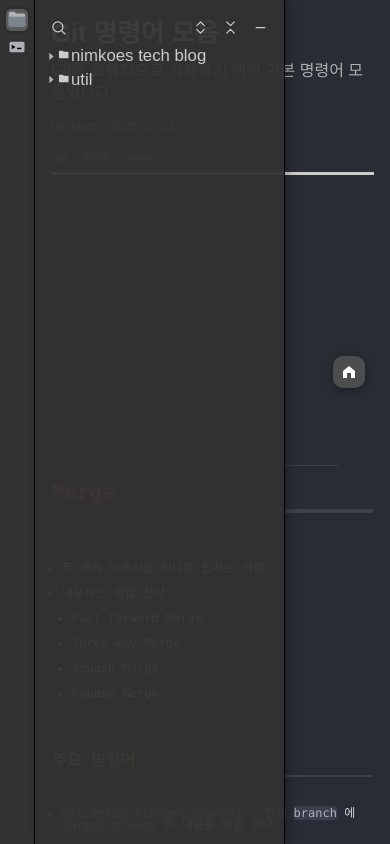
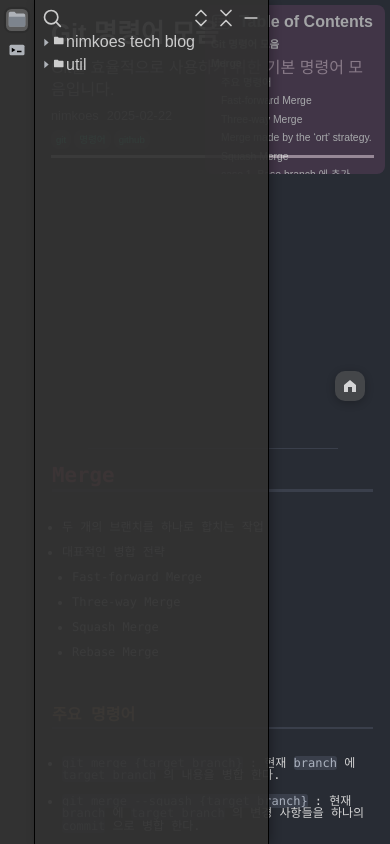
Before and after one commit to nimkoes/tech-blog, a Next.js app: page /tech-blog/post/0001250302-git in a window 390 px wide. Both pictures are taken after a click on the button 17 px from the left and 20 px from the top of the page. Built offline with nearby package versions, Linux system fonts and the light colour scheme.

Commit message:
반응형 scss 값 조정

```diff
--- a/src/app/post/[slug]/PostHeader.module.scss
+++ b/src/app/post/[slug]/PostHeader.module.scss
@@ -7,13 +7,13 @@
 .title {
   color: #ffffff !important;
   border-bottom: 0 !important;
-  font-size: 2.6rem !important;
+  font-size: 3rem !important;
   font-weight: bold;
   margin-bottom: 8px;
 }
 
 .description {
-  font-size: 1.3rem;
+  font-size: 2rem;
   color: #b0b0b0;
   margin-bottom: 12px;
 }
@@ -21,7 +21,7 @@
 .meta {
   display: flex;
   gap: 10px;
-  font-size: 1rem;
+  font-size: 1.3rem;
   color: #aaaaaa;
   margin-bottom: 12px;
 }
@@ -37,7 +37,7 @@
   color: #4af6b6;
   padding: 3px 5px;
   border-radius: 8px;
-  font-size: 0.85rem;
+  font-size: 1rem;
 }
 
 ////////////////////////////////////////////////////////////////////////////////
@@ -45,21 +45,35 @@
 ////////////////////////////////////////////////////////////////////////////////
 @media screen and (max-width: 1024px) {
   .postHeader {
+    padding-bottom: 0.8rem;
+    border-bottom: 2px solid #cccccc;
+    margin-bottom: 2rem;
   }
 
   .title {
+    font-size: 2rem !important;
+    margin-bottom: 5px;
   }
 
   .description {
+    font-size: 1.3rem;
+    margin-bottom: 5px;
   }
 
   .meta {
+    gap: 8px;
+    font-size: 1rem;
+    margin-bottom: 5px;
   }
 
   .tags {
+    gap: 3px;
   }
 
   .tag {
+    padding: 3px 5px;
+    border-radius: 8px;
+    font-size: 0.7rem;
   }
 }
 
--- a/src/app/post/[slug]/page.module.scss
+++ b/src/app/post/[slug]/page.module.scss
@@ -4,7 +4,7 @@
   max-width: 100%;
   padding: 13px 14px;
   color: #d4d4d4;
-  font-size: 0.8rem;
+  font-size: 1.2rem;
   line-height: 1.2;
   font-family: "JetBrains Mono", "Fira Code", "Consolas", "Menlo", "monospace";
   white-space: pre-wrap;
@@ -16,7 +16,7 @@
   font-size: 1.6rem;
   font-weight: bold;
   color: #e06c75;
-  border-bottom: 4px solid #3a3f4b;
+  border-bottom: 3px solid #3a3f4b;
   padding-bottom: 6px;
   margin-bottom: 23px;
 }
@@ -48,7 +48,7 @@
   padding: 12px;
   border-radius: 6px;
   overflow-x: auto;
-  font-size: 0.85rem;
+  font-size: 1.1rem;
   color: #ffffff;
   line-height: 1.35;
 }
@@ -106,34 +106,45 @@
 // tablet
 ////////////////////////////////////////////////////////////////////////////////
 @media screen and (max-width: 1024px) {
+  /* Markdown 스타일 */
   .markdown {
+    padding: 10px 10px;
+    font-size: 0.9rem;
+    line-height: 1.2;
   }
 
+  /* 제목 스타일 */
   .markdown h1 {
+    border-bottom: 3px solid #3a3f4b;
+    padding-bottom: 3px;
+    margin-bottom: 3px;
   }
 
   .markdown h2 {
+    border-bottom: 2px solid #3a3f4b;
+    padding-bottom: 3px;
+    margin-top: 10px;
+    margin-bottom: 3px;
   }
 
+  /* 목록 스타일 */
   .markdown ul {
+    padding-left: 12px;
   }
 
   .markdown ol {
+    padding-left: 12px;
   }
 
+  /* 코드 블록 스타일 */
   .markdown pre {
-  }
-
-  .markdown code {
-  }
-
-  .markdown pre code {
-  }
-
-  .markdown blockquote {
+    padding: 10px;
+    font-size: 0.9rem;
+    line-height: 1.25;
   }
 
   .markdown img {
+    max-width: 60%; /* 부모 컨테이너 기준으로 최대 크기 조정 */
   }
 }
 
--- a/src/components/CategoryView/CategoryControl/CategoryControl.module.scss
+++ b/src/components/CategoryView/CategoryControl/CategoryControl.module.scss
@@ -1,6 +1,6 @@
 /* 컨트롤 전체 레이아웃 */
 .categoryControl {
-  padding: 5px;
+  padding: 10px;
 }
 
 /* 버튼과 검색창을 같은 줄에 배치 */
@@ -8,8 +8,8 @@
   display: flex;
   justify-content: space-between;
   align-items: center;
-  opacity: 1;
-  transition: opacity 0.3s ease-in-out;
+  opacity: 0;
+  transition: opacity 0.2s ease-in-out;
 
   .categoryControl:hover & {
     opacity: 1;
@@ -39,7 +39,7 @@
   color: white;
   padding: 5px;
   margin-right: 10px;
-  border-radius: 3px;
+  border-radius: 10px;
   width: 0;
   opacity: 0;
   transition: all 0.3s ease;
@@ -66,13 +66,51 @@
 /* 버튼 그룹을 오른쪽 정렬 */
 .actionButtons {
   display: flex;
-  gap: 5px;
+  gap: 1rem;
 }
 
 ////////////////////////////////////////////////////////////////////////////////
 // tablet
 ////////////////////////////////////////////////////////////////////////////////
 @media screen and (max-width: 1024px) {
+  /* 컨트롤 전체 레이아웃 */
+  .categoryControl {
+    padding: 5px;
+  }
+
+  /* 버튼과 검색창을 같은 줄에 배치 */
+  .controls {
+    opacity: 0;
+
+    .categoryControl:hover & {
+      opacity: 1;
+    }
+  }
+
+  /* 아이콘 버튼 (돋보기, 폴더 열기/닫기 등) */
+  .iconButton {
+    padding: 1px;
+  }
+
+  /* 검색 입력창 (돋보기 클릭 전에는 숨김) */
+  .searchInput {
+    padding: 3px;
+    margin-right: 5px;
+    opacity: 0;
+    font-size: 13px;
+
+    &:focus {
+      outline: none;
+      background: #555;
+      font-size: 13px;
+    }
+  }
+
+  /* 버튼 그룹을 오른쪽 정렬 */
+  .actionButtons {
+    display: flex;
+    gap: 0.2rem;
+  }
 }
 
 ////////////////////////////////////////////////////////////////////////////////
@@ -87,15 +125,15 @@
     opacity: 1;
   }
 
+  /* 아이콘 버튼 (돋보기, 폴더 열기/닫기 등) */
+  .iconButton {
+    padding: 1px;
+  }
+
   .searchInput {
     &.searchActive {
       width: 100%;
-      font-size: 16px;
+      font-size: 12px;
     }
-
-    padding: 5px 5px;
-    -webkit-appearance: none;
-    -moz-appearance: none;
-    appearance: none;
   }
 }
--- a/src/components/CategoryView/CategoryControl/CategoryControl.tsx
+++ b/src/components/CategoryView/CategoryControl/CategoryControl.tsx
@@ -26,7 +26,7 @@ const CategoryControl = ({ expandAll, collapseAll, setSearchQuery, onClose }: Ca
       <div className={styles.controls}>
         {/* 🔍 돋보기 아이콘 */}
         <button className={styles.iconButton} onClick={() => setIsSearchOpen(!isSearchOpen)}>
-          <svg width="15" height="15" viewBox="0 0 24 24" fill="none" stroke="currentColor" strokeWidth="2"
+          <svg width="20" height="20" viewBox="0 0 24 24" fill="none" stroke="currentColor" strokeWidth="2"
                strokeLinecap="round" strokeLinejoin="round">
             <circle cx="11" cy="11" r="8"/>
             <line x1="17" y1="17" x2="22" y2="22"/>
@@ -36,7 +36,7 @@ const CategoryControl = ({ expandAll, collapseAll, setSearchQuery, onClose }: Ca
         {/* 🔍 검색 입력창 (돋보기를 클릭하면 표시) */}
         <input
           type="text"
-          placeholder="Search..."
+          placeholder=" Search..."
           value={searchTerm}
           onChange={handleSearchChange}
           className={`${styles.searchInput} ${isSearchOpen ? styles.searchActive : ""}`}
@@ -45,21 +45,21 @@ const CategoryControl = ({ expandAll, collapseAll, setSearchQuery, onClose }: Ca
         {/* 전체 열기 & 닫기 버튼 */}
         <div className={styles.actionButtons}>
           <button onClick={expandAll} className={styles.iconButton}>
-            <svg width="15" height="15" viewBox="0 0 24 24" fill="none" stroke="currentColor" strokeWidth="2"
+            <svg width="20" height="20" viewBox="0 0 24 24" fill="none" stroke="currentColor" strokeWidth="2"
                  strokeLinecap="round" strokeLinejoin="round">
               <path d="M6 9l6-6 6 6"/>
               <path d="M6 15l6 6 6-6"/>
             </svg>
           </button>
           <button onClick={collapseAll} className={styles.iconButton}>
-            <svg width="15" height="15" viewBox="0 0 24 24" fill="none" stroke="currentColor" strokeWidth="2"
+            <svg width="20" height="20" viewBox="0 0 24 24" fill="none" stroke="currentColor" strokeWidth="2"
                  strokeLinecap="round" strokeLinejoin="round">
               <path d="M6 21l6-6 6 6"/>
               <path d="M6 3l6 6 6-6"/>
             </svg>
           </button>
           <button onClick={onClose} className={styles.iconButton}>
-            <svg width="15" height="15" viewBox="0 0 24 24" fill="none" stroke="currentColor" strokeWidth="2"
+            <svg width="20" height="20" viewBox="0 0 24 24" fill="none" stroke="currentColor" strokeWidth="2"
                  strokeLinecap="round" strokeLinejoin="round">
               <path d="M5 12h14"/>
             </svg>
--- a/src/components/CategoryView/CategoryTree/CategoryTree.module.scss
+++ b/src/components/CategoryView/CategoryTree/CategoryTree.module.scss
@@ -52,24 +52,6 @@
 // tablet
 ////////////////////////////////////////////////////////////////////////////////
 @media screen and (max-width: 1024px) {
-  .arrow {
-  }
-
-  .folderIcon {
-  }
-
-  .fileIcon {
-
-    svg {
-
-    }
-  }
-
-  .folder {
-  }
-
-  .file {
-  }
 }
 
 ////////////////////////////////////////////////////////////////////////////////
@@ -86,16 +68,9 @@
   }
 
   .fileIcon {
-
     svg {
       width: 13px;
       height: 13px
     }
   }
-
-  .folder {
-  }
-
-  .file {
-  }
 }
--- a/src/components/CategoryView/CategoryView.module.scss
+++ b/src/components/CategoryView/CategoryView.module.scss
@@ -5,7 +5,7 @@
   max-width: 350px;
   flex-shrink: 0;
   background-color: #323232;
-  font-size: 1.05rem;
+  font-size: 1.15rem;
   overflow-y: auto;
   padding: 10px;
   color: #fff;
@@ -40,32 +40,26 @@
 .highlight {
   background-color: rgba(246, 246, 22, 0.93);
   color: black;
-  border-radius: 3px;
+  border-radius: 5px;
 }
 
 ////////////////////////////////////////////////////////////////////////////////
 // tablet
 ////////////////////////////////////////////////////////////////////////////////
 @media screen and (max-width: 1024px) {
+  /* 카테고리 영역 */
   .categoryView {
-  }
-
-  .categoryTree {
+    width: 20%;
+    min-width: 200px;
+    max-width: 300px;
+    font-size: 1rem;
+    padding: 5px;
   }
 
   .treeItem {
-
-    &:hover {
-    }
-  }
-
-  .folder {
-  }
-
-  .file {
-  }
-
-  .highlight {
+    cursor: pointer;
+    margin: 5px 0;
+    transition: color 0.2s;
   }
 }
 
@@ -83,9 +77,6 @@
     box-shadow: 2px 0 10px rgba(0, 0, 0, 0.3);
     transition: transform 0.3s ease-in-out;
     transform: translateX(-100%);
-
-    /* 내비게이션 & 로그 영역 제외 */
-    bottom: var(--log-height, 0px);
   }
 
   .categoryView.open {
--- a/src/components/GoToHome/GoToHome.module.scss
+++ b/src/components/GoToHome/GoToHome.module.scss
@@ -1,20 +1,20 @@
 .goToHome {
   position: fixed;
   right: 25px;
-  bottom: 53vh !important;
+  bottom: 54vh !important;
   background: rgba(91, 91, 91, 0.7);
   color: white;
   border: none;
   padding: 0;
-  width: 32px;
-  height: 32px;
+  width: 45px;
+  height: 45px;
   font-size: 1.25rem;
   line-height: 1;
   border-radius: 10px;
   cursor: pointer;
   transition: all 0.3s ease-in-out;
   box-shadow: 0px 2px 10px rgba(0, 0, 0, 0.3);
-  opacity: 1;
+  opacity: 0.8;
   z-index: 100;
   display: flex;
   align-items: center;
@@ -32,6 +32,9 @@
 ////////////////////////////////////////////////////////////////////////////////
 @media screen and (max-width: 1024px) {
   .goToHome {
+    bottom: 53vh !important;
+    width: 35px;
+    height: 35px;
   }
 }
 
@@ -40,7 +43,8 @@
 ////////////////////////////////////////////////////////////////////////////////
 @media screen and (max-width: 768px) {
   .goToHome {
-    font-size: 1rem;
-    bottom: 54vh !important;
+    bottom: 52.5vh !important;
+    width: 30px;
+    height: 30px;
   }
 }
--- a/src/components/NavigationView/NavigationView.module.scss
+++ b/src/components/NavigationView/NavigationView.module.scss
@@ -3,11 +3,11 @@
   display: flex;
   flex-direction: column;
   flex-shrink: 0;
-  width: 60px;
+  width: 80px;
   background-color: #323232;
   align-items: center;
   justify-content: flex-start;
-  padding: 10px 10px;
+  padding: 1rem 1rem;
   border-right: 1px solid #000;
 }
 
@@ -16,7 +16,7 @@
   display: flex;
   flex-direction: column;
   align-items: center;
-  gap: 7px;
+  gap: 1rem;
 }
 
 /* 개별 버튼 스타일 */
@@ -38,8 +38,8 @@
 
   /* SVG 크기 조절 */
   svg {
-    width: 30px;
-    height: 30px;
+    width: 3.5rem;
+    height: 3.5rem;
   }
 }
 
@@ -48,17 +48,35 @@
 // tablet
 ////////////////////////////////////////////////////////////////////////////////
 @media screen and (max-width: 1024px) {
+  /* 내비게이션 영역 */
   .navigationView {
+    width: 60px;
+    padding: 0.8rem 0.8rem;
   }
 
+  /* 내비게이션 버튼 컨테이너 */
   .navigation {
+    gap: 0.8rem;
   }
 
+  /* 개별 버튼 스타일 */
   .navButton {
+    padding: 1px !important;
+
     &:hover {
+      background-color: rgba(255, 255, 255, 0.1) !important;
+      transform: scale(1.1);
     }
 
     &.active {
+      background-color: rgba(255, 255, 255, 0.2) !important;
+      transform: scale(1.1);
+    }
+
+    /* SVG 크기 조절 */
+    svg {
+      width: 2.4rem;
+      height: 2.4rem;
     }
   }
 }
@@ -73,7 +91,7 @@
   }
 
   .navigation {
-    gap: 7px;
+    gap: 10px;
   }
 
   .navButton {
--- a/src/components/TableOfContents/TableOfContents.module.scss
+++ b/src/components/TableOfContents/TableOfContents.module.scss
@@ -1,14 +1,14 @@
 .tocHeader {
   display: flex;
   align-items: center; /* 세로 중앙 정렬 */
-  gap: 6px; /* 아이콘과 텍스트 사이 간격 */
-  margin-bottom: 8px;
+  gap: 10px; /* 아이콘과 텍스트 사이 간격 */
+  margin-bottom: 10px;
   white-space: nowrap; /* 줄바꿈 방지 */
 }
 
 .tocText {
   font-weight: bold;
-  font-size: 13px;
+  font-size: 1.2rem;
   color: #CCCCCC;
 }
 
@@ -16,13 +16,13 @@
   position: fixed;
   top: 10px;
   right: 10px;
-  width: 350px;
+  width: 330px;
   z-index: 100;
-  opacity: 0;
+  opacity: 0.3;
   transition: opacity 0.5s ease-in-out;
 
   &:hover {
-    opacity: 1;
+    opacity: 0.85;
   }
 }
 
@@ -37,7 +37,8 @@
   backdrop-filter: blur(3px);
   color: #d4d4d4;
   font-size: 0.85rem;
-  height: 35vh;
+  min-height: 15vh;
+  max-height: 35vh;
   overflow-y: auto;
 }
 
@@ -85,89 +86,27 @@
 ////////////////////////////////////////////////////////////////////////////////
 @media screen and (max-width: 1024px) {
   .tocHeader {
+    gap: 8px; /* 아이콘과 텍스트 사이 간격 */
+    margin-bottom: 5px;
   }
 
   .tocText {
+    font-size: 1rem;
   }
 
   .tocWrapper {
-
-    &:hover {
-    }
-  }
-
-  .visible {
+    top: 5px;
+    right: 5px;
+    width: 270px;
+    opacity: 0.3;
   }
 
   .tocBox {
-  }
-
-  .tocBox strong {
-  }
-
-  .tocBox ul {
-  }
-
-  .tocBox li {
-  }
-
-  .tocBox a {
-
-    &:hover {
-    }
-  }
-
-  .level1 {
-  }
-
-  .level2 {
-  }
-
-  .level3 {
-  }
-}
-
-////////////////////////////////////////////////////////////////////////////////
-// mobile
-////////////////////////////////////////////////////////////////////////////////
-@media screen and (max-width: 768px) {
-  .tocHeader {
-  }
-
-  .tocText {
-  }
-
-  .tocWrapper {
-    width: 200px;
-
-    &:hover {
-    }
-  }
-
-  .visible {
-  }
-
-  .tocBox {
-    font-size: 0.65rem;
-    height: 20vh;
-  }
-
-  .tocBox strong {
-  }
-
-  .tocBox ul {
-  }
-
-  .tocBox li {
-  }
-
-  .tocBox a {
-
-    &:hover {
-    }
-  }
-
-  .level1 {
+    padding: 8px;
+    font-size: 0.75rem;
+    min-height: 13vh;
+    max-height: 28vh;
+    overflow-y: auto;
   }
 
   .level2 {
@@ -178,3 +117,30 @@
     padding-left: 26px;
   }
 }
+
+////////////////////////////////////////////////////////////////////////////////
+// mobile
+////////////////////////////////////////////////////////////////////////////////
+@media screen and (max-width: 768px) {
+  .tocWrapper {
+    top: 5px;
+    right: 5px;
+    width: 180px;
+    opacity: 0.75;
+  }
+
+  .tocBox {
+    font-size: 0.65rem;
+    padding: 6px;
+    min-height: 10vh;
+    max-height: 20vh;
+  }
+
+  .level2 {
+    padding-left: 10px;
+  }
+
+  .level3 {
+    padding-left: 20px;
+  }
+}
```
Also changed, not shown: src/components/LogView/LogContainer/LogContainer.module.scss (+5 -2 lines), src/components/LogView/LogView.module.scss (+7 -5 lines), src/components/ScrollToTop/ScrollToTop.module.scss (+7 -4 lines).
